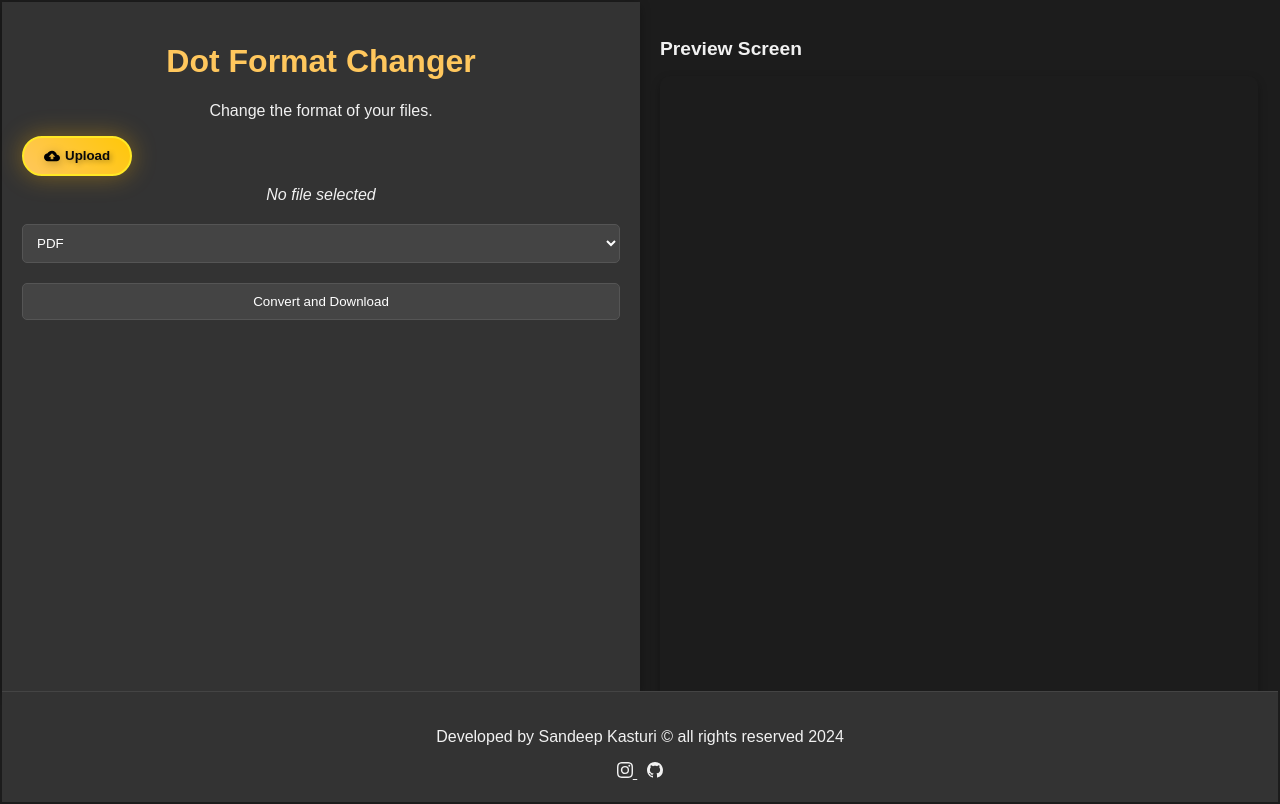
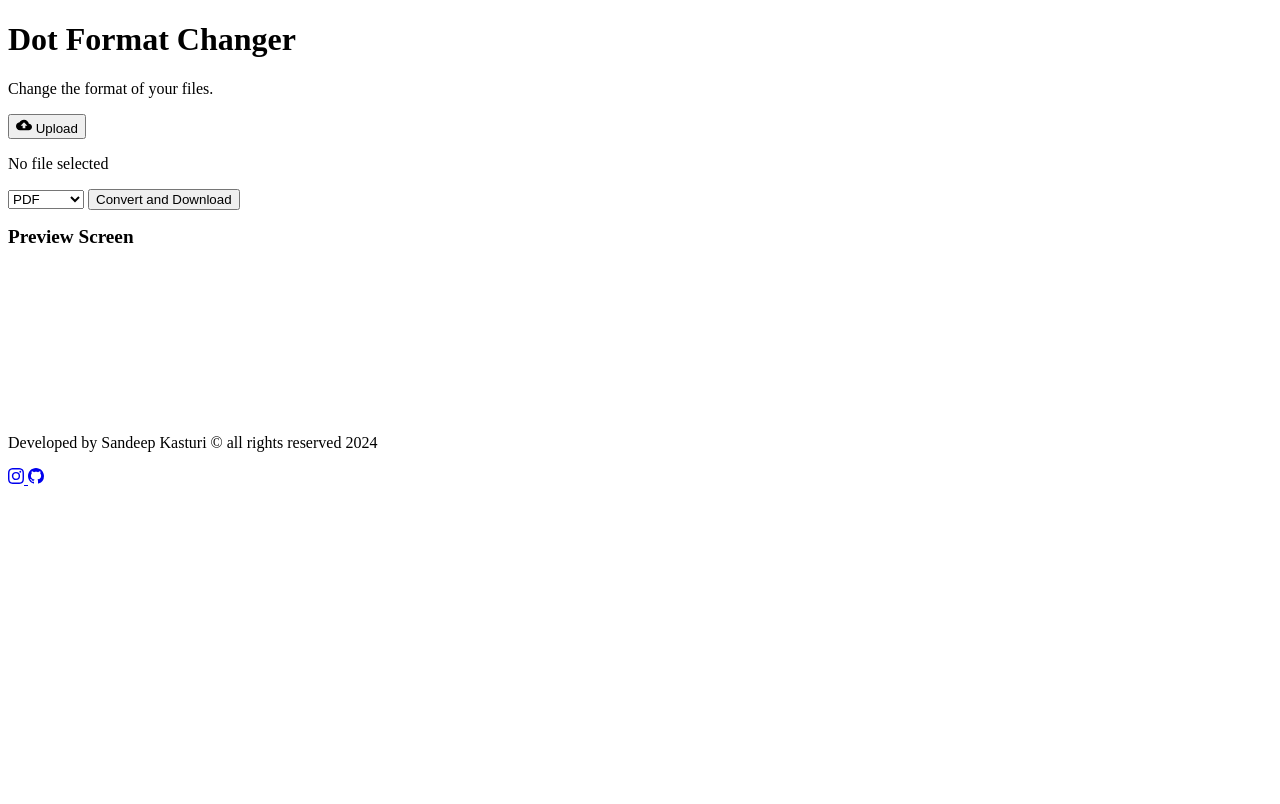
Before and after one commit to Sandeepkasturi/Dot-Converter, a plain HTML site: page index.html in a window 1280 px wide. Drawn offline with Linux system fonts and the light colour scheme.

Commit message:
Updated styles.css

```diff
--- a/styles.css
+++ b/styles.css
@@ -1,125 +1 @@
-body {
-  font-family: Arial, sans-serif;
-  margin: 0;
-  padding: 2px;
-  background: #1c1c1c;
-  color: #f1f1f1;
   display: flex;
-  flex-direction: column;
-  min-height: 100vh;
-}
-
-.main-content {
-  display: flex;
-  flex: 1;
-}
-
-.container {
-  max-width: 600px;
-  padding: 20px;
-  background-color: #333;
-  border-radius: 0px;
-  box-shadow: 0 4px 10px rgba(0, 0, 0, 0.3);
-  text-align: center;
-  flex: 1;
-}
-
-h1 {
-  color: #ffc75d;
-}
-
-#fileName {
-  margin: 10px 0;
-  font-style: italic;
-}
-
-.format-select, .button {
-  margin: 10px 0;
-  padding: 10px;
-  width: 100%;
-  background: #444;
-  border: 1px solid #555;
-  border-radius: 5px;
-  color: #fff;
-  cursor: pointer;
-}
-
-.upload-button {
-  display: flex;
-  align-items: center;
-  justify-content: center;
-  cursor: pointer;
-  background: linear-gradient(45deg, #ffc75d, #ffc708);
-  box-shadow: 0 0 24px #ffb20861;
-  border: 2px solid #ffe825;
-  border-radius: 100px;
-  transition: background-color 0.3s ease, box-shadow 0.3s ease, text-shadow 0.3s ease;
-  padding: 10px 20px;
-  color: #09090b;
-  font-weight: bold;
-  text-shadow: 2px 2px 5px rgba(0, 0, 0, 0.3);
-}
-
-.upload-button .icon {
-  margin-right: 5px;
-  filter: drop-shadow(2px 2px 5px rgba(0, 0, 0, 0.3));
-}
-
-/* Remove hover effect for upload button */
-.upload-button:hover {
-  background-color: #ffc75d !important;
-  box-shadow: 0 0 24px #ffb20861 !important;
-  border-color: #ffe825 !important;
-}
-
-.button:hover {
-  background-color: #ffc75d;
-  box-shadow: 0 0 34px #ffb20861;
-  text-shadow: 0 0 4px #ffe825;
-  border-color: #ffe825;
-}
-
-.icon {
-  margin-right: 5px;
-  filter: drop-shadow(2px 2px 5px rgba(0, 0, 0, 0.3));
-}
-
-.iframe-container {
-  flex: 1;
-  padding: 20px;
-}
-
-iframe {
-  width: 100%;
-  height: 100%;
-  border: none;
-  border-radius: 10px;
-  box-shadow: 0 4px 10px rgba(0, 0, 0, 0.3);
-}
-
-footer.footer {
-  margin-top: auto;
-  padding: 20px;
-  text-align: center;
-  background-color: #333;
-  color: #f1f1f1;
-  border-top: 1px solid #444;
-}
-
-.social-icons {
-  margin-top: 10px;
-}
-
-.social-icons .icon-link {
-  margin: 0 5px;
-  color: #f1f1f1;
-}
-
-.social-icons .icon-link svg {
-  fill: #f1f1f1;
-  transition: fill 0.3s ease;
-}
-
-.social-icons .icon-link:hover svg {
-  fill: #ffc75d;
-}
```
